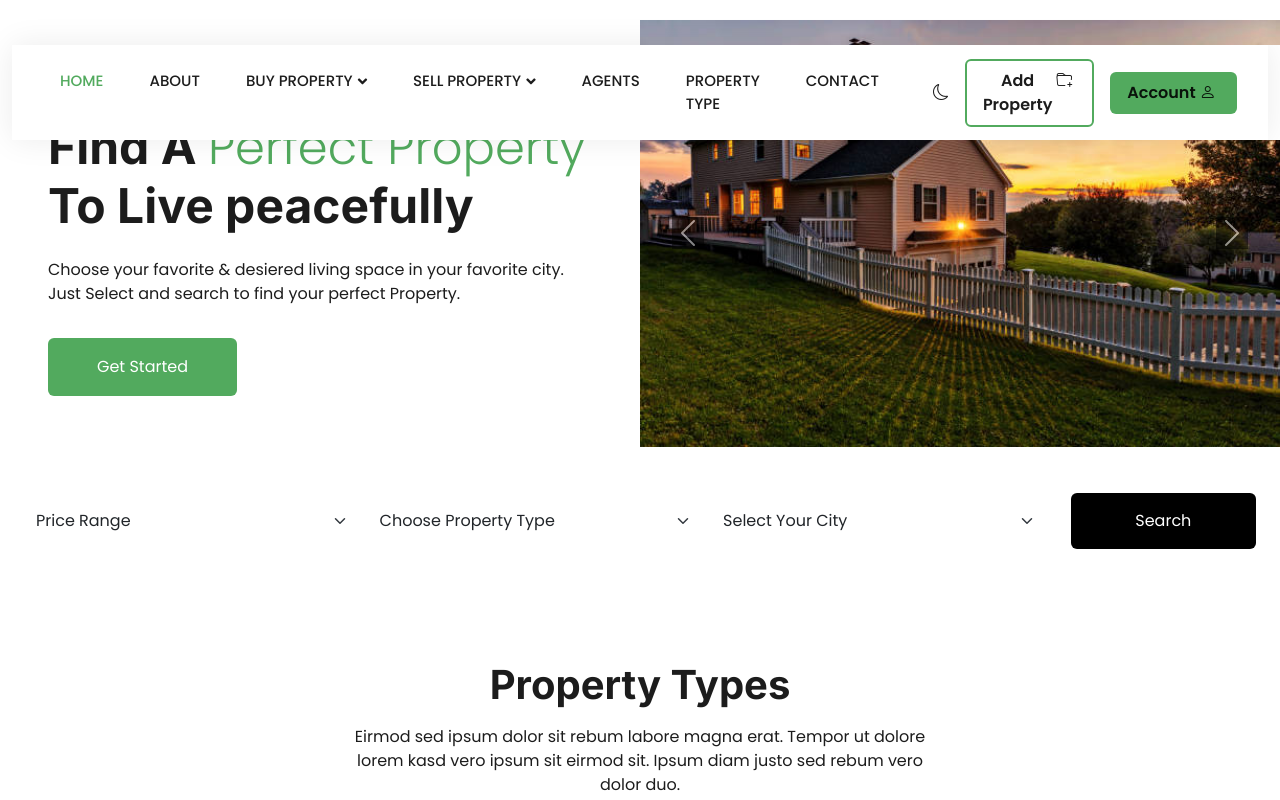
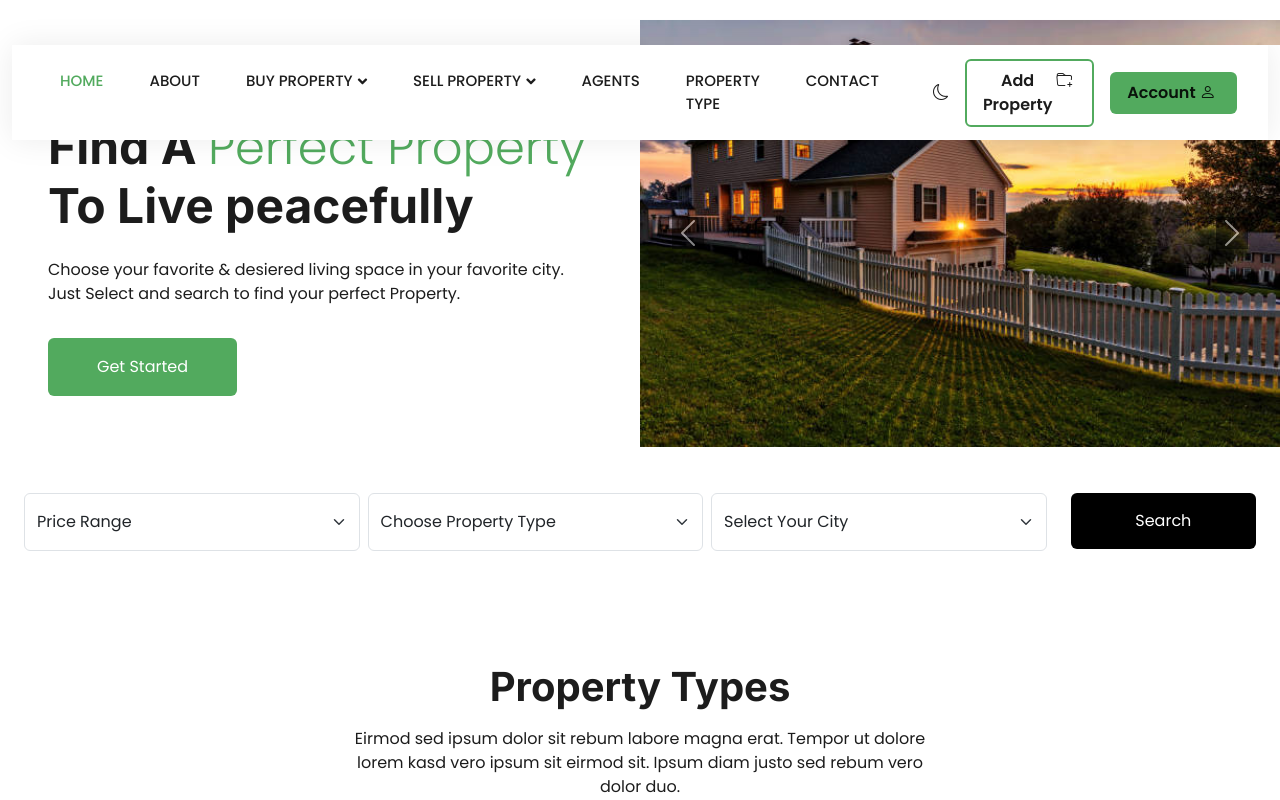
Before and after one commit to fardin-ahmed-shawon/land_hub_, a React (Create React App) app: page / in a window 1280 px wide. Shown: the top 800 px of the page. Built offline with nearby package versions, Linux system fonts and the light colour scheme.

Commit message:
up to date

```diff
--- a/src/components/SearchBar.js
+++ b/src/components/SearchBar.js
@@ -7,16 +7,16 @@ function SearchBar() {
                     <div className="bg-dark row py-3">
                         <div className="col-md-10 bg-dark">
                             <div className="row g-2 bg-transparent">
-                                <div className="col-md-4">
-                                    <select className="form-select border-0 py-3">
+                                <div className="col-md-4 bg-dark">
+                                    <select className="form-select py-3">
                                         <option selected>Price Range</option>
                                         <option value="1">$20000 - $50000</option>
                                         <option value="2">$60000- $150000</option>
                                         <option value="3">$200000- $800000</option>
                                     </select>
                                 </div>
-                                <div className="col-md-4">
-                                    <select className="form-select border-0 py-3">
+                                <div className="col-md-4 bg-dark">
+                                    <select className="form-select py-3">
                                         <option selected>Choose Property Type</option>
                                         <option value="1">Land</option>
                                         <option value="2">Vila</option>
@@ -24,8 +24,8 @@ function SearchBar() {
                                         <option value="4">Apartment</option>
                                     </select>
                                 </div>
-                                <div className="col-md-4">
-                                    <select className="form-select border-0 py-3">
+                                <div className="col-md-4 bg-dark">
+                                    <select className="form-select py-3">
                                         <option selected>Select Your City</option>
                                         <option value="1">San Fransico</option>
                                         <option value="2">Stockholm</option>
```
